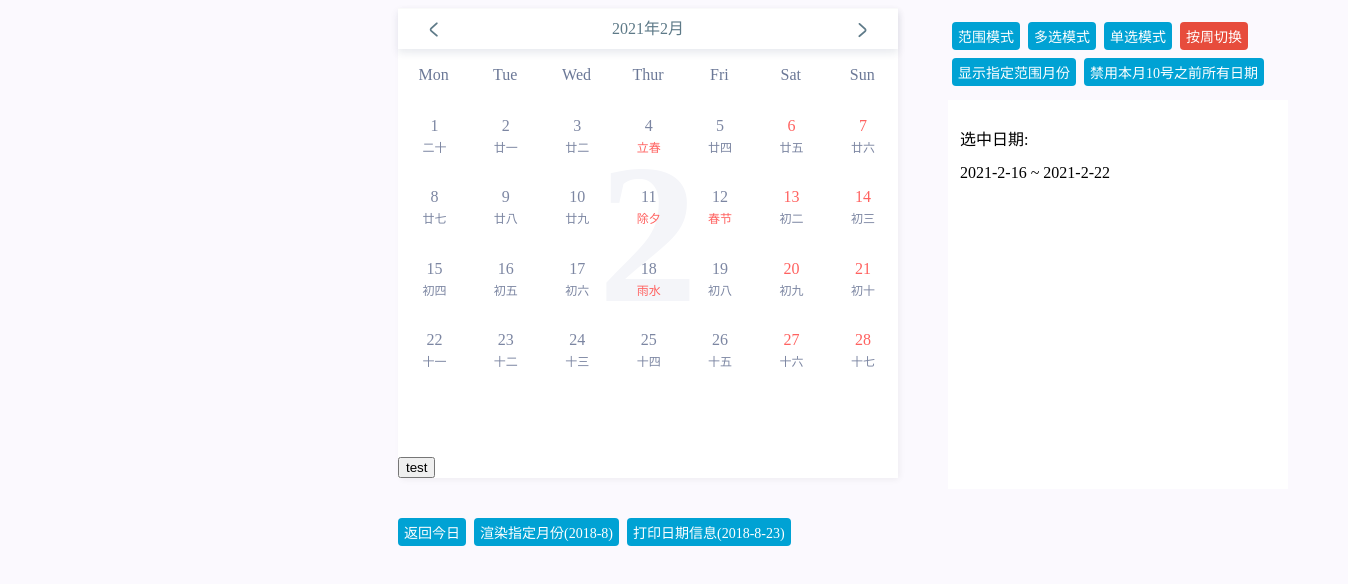
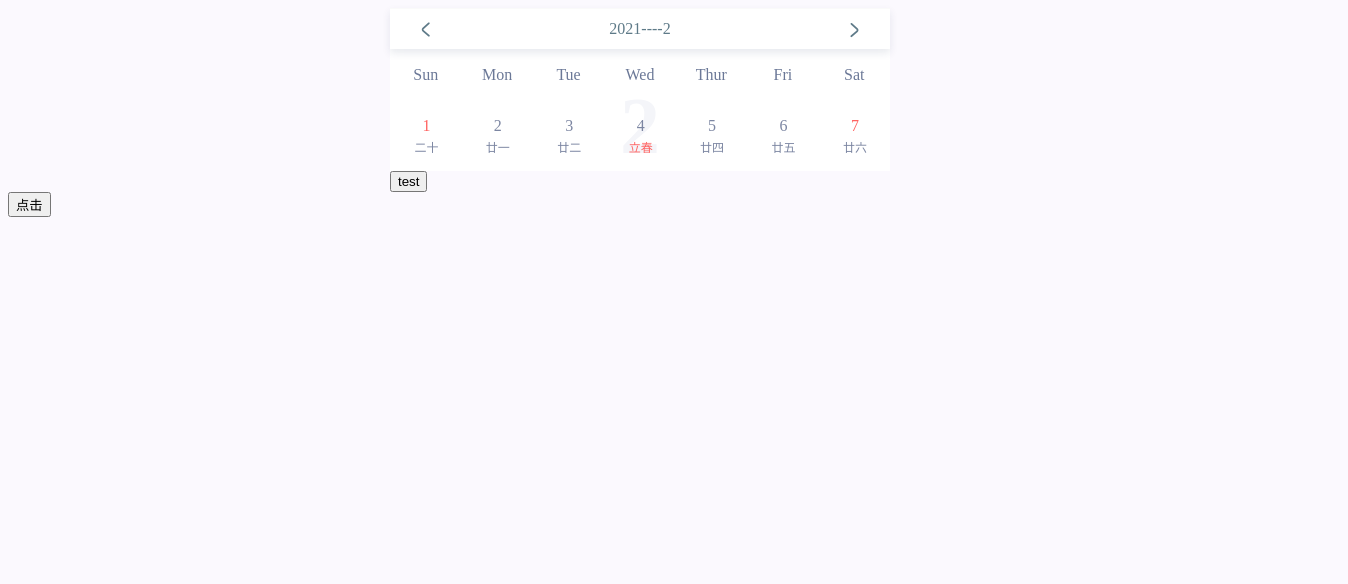
Before and after one commit to Hzy0913/mpvue-calendar, a Vue app: page / in a window 1280 px wide. Shown: the top 584 px of the page, 1348 px wide, since content can reach past the window. Built offline with nearby package versions, Linux system fonts and the light colour scheme.

Commit message:
feat: update example

```diff
--- a/example/App.vue
+++ b/example/App.vue
@@ -1,16 +1,116 @@
 <template>
   <div id="app">
-    <Calendar />
+    <Calendar
+      :holidays="holidays"
+      :tileContent="tileContent"
+      :completion="completion"
+      :monFirst="monFirst"
+      :remarks="remarks"
+      :weeks="weeks"
+      :disabled="disabled"
+      :monthRange="monthRange"
+      @onSelect="onSelect"
+      selectMode="multiRange"
+      :mode="mode"
+      :begin="begin"
+      :end="end"
+      :useSwipe="true"
+      :format="format"
+      ref="calendarRef"
+    />
+    <button @click="click1">点击</button>
   </div>
 </template>
+<!--:selectDate="selectDate"-->
 
 <script>
-  import Calendar from './components/Calendar';
-
+  import Calendar from '../src/mpvue-calendar';
+  import { defineComponent, ref, reactive, onMounted, watchEffect, watch } from 'vue'
+  // 'select', 'multi', 'range', 'multiRange'
+  // monthRange week month
   export default {
     name: 'app',
     components: {
       Calendar
+    },
+    setup() {
+      const holidays = ref({
+        '1-15': '节日111'
+      })
+      const completion = ref(false)
+      const mode = ref('week')
+      const calendarRef = ref()
+      const monFirst = ref(false)
+      const begin = ref('2021-1-13')
+      const end = ref('2021-2-13')
+      const remarks = ref({'2021-1-13': '啦啦啦'})
+      const monthRange = ref(['2021-1', '2021-6', '2021-12'])
+      const disabled = ref(['2021-1-2', '2021-1-4', '2021-1-23'])
+
+      // const selectDate = ref('2021-1-25')
+      const selectDate = ref([{start: "2021-1-25", end: "2021-1-30"}])
+      const tileContent = ref({
+        '2021-1-5': {
+          className: 'tip-1dd',
+          content: '自咚咚咚'
+        }
+      })
+      function onSelect(e) {
+        // selectDate.value = e
+        console.log(e, 'onSelectonSelectonSelect')
+      }
+      function click1() {
+        end.value = '2021-1-19'
+        // almanacs.value['1-5'] = '就发你分'
+        // almanacs.value = {
+        //   '1-5': 'aaas'
+        // }
+        mode.value = 'month'
+        // completion.value = false
+        console.log(calendarRef, 'calendarRef.value')
+        // calendarRef.value.render(2021, 3)
+        // selectDate.value = {start: "2021-1-2", end: "2021-1-30"}
+        // completion.value = false;
+        // monFirst.value = true;
+        // remarks.value = {
+        //   '2021-1-13': 'zxxccccccc'
+        // }
+        // remarks.value['2021-1-13'] = 'zxczxczxczx'
+        // disabled.value = ['2021-1-12', '2021-1-14', '2021-1-13']
+        // disabled.value.push('2021-1-22')
+        // tileContent.value['2021-1-24'] = {
+        //   className: 'tip-1dd',
+        //   content: '的基督教的'
+        // }
+      }
+
+
+      function format(year, month) {
+        return [year, '----' + month]
+      }
+
+      function rangeMonthFormat(year, month) {
+        return [year, month + '月']
+      }
+
+      return {
+        holidays,
+        onSelect,
+        tileContent,
+        monFirst,
+        monthRange,
+        selectDate,
+        remarks,
+        disabled,
+        completion,
+        mode,
+        calendarRef,
+        format,
+        begin,
+        weeks: undefined,
+        end,
+        click1
+      }
     }
   };
 </script>
@@ -19,4 +119,8 @@
   body {
     background-color: #fbf9fe;
   }
+  .mpvue-calendar{
+    width: 500px;
+    margin: 0 auto;
+  }
 </style>
```
